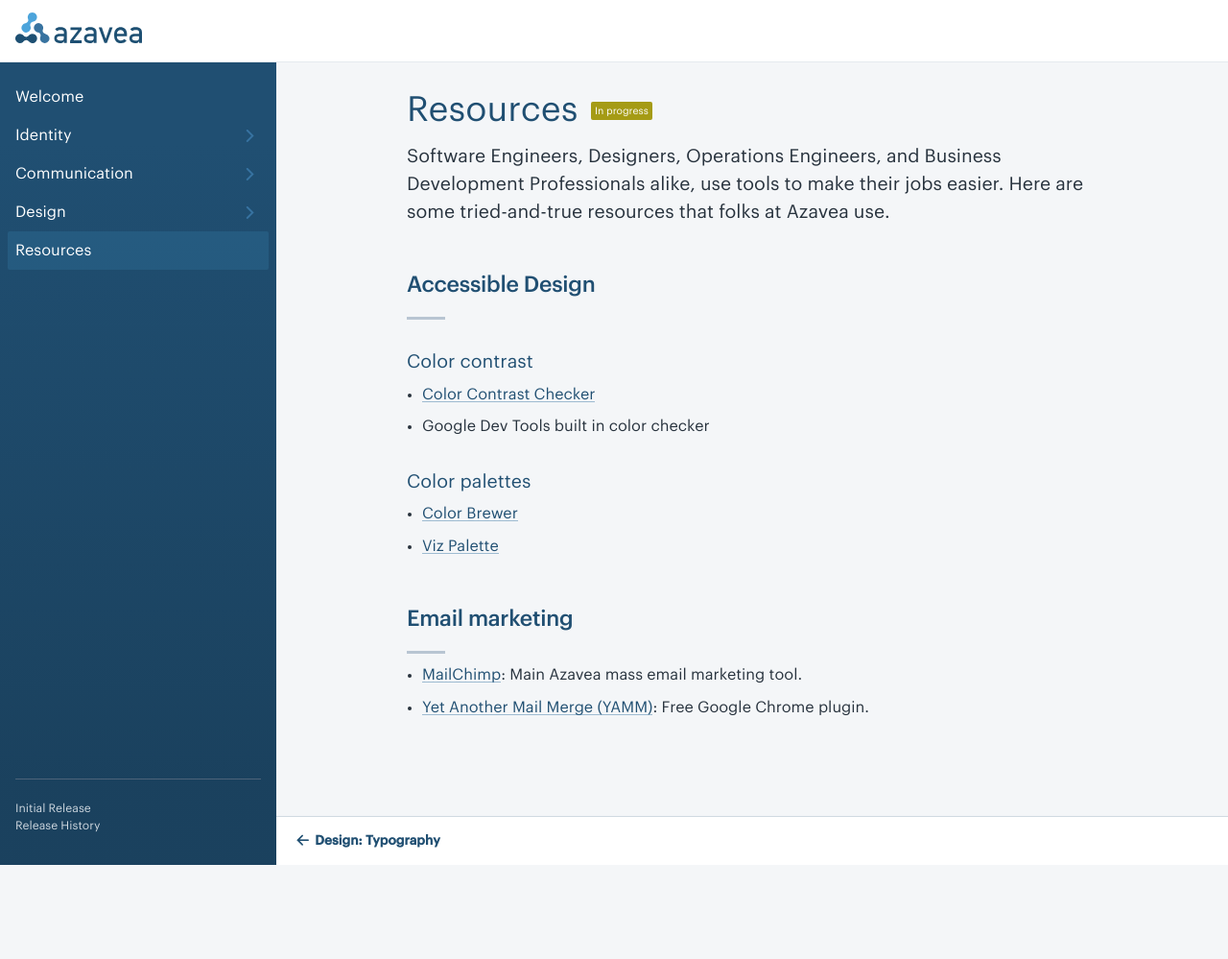
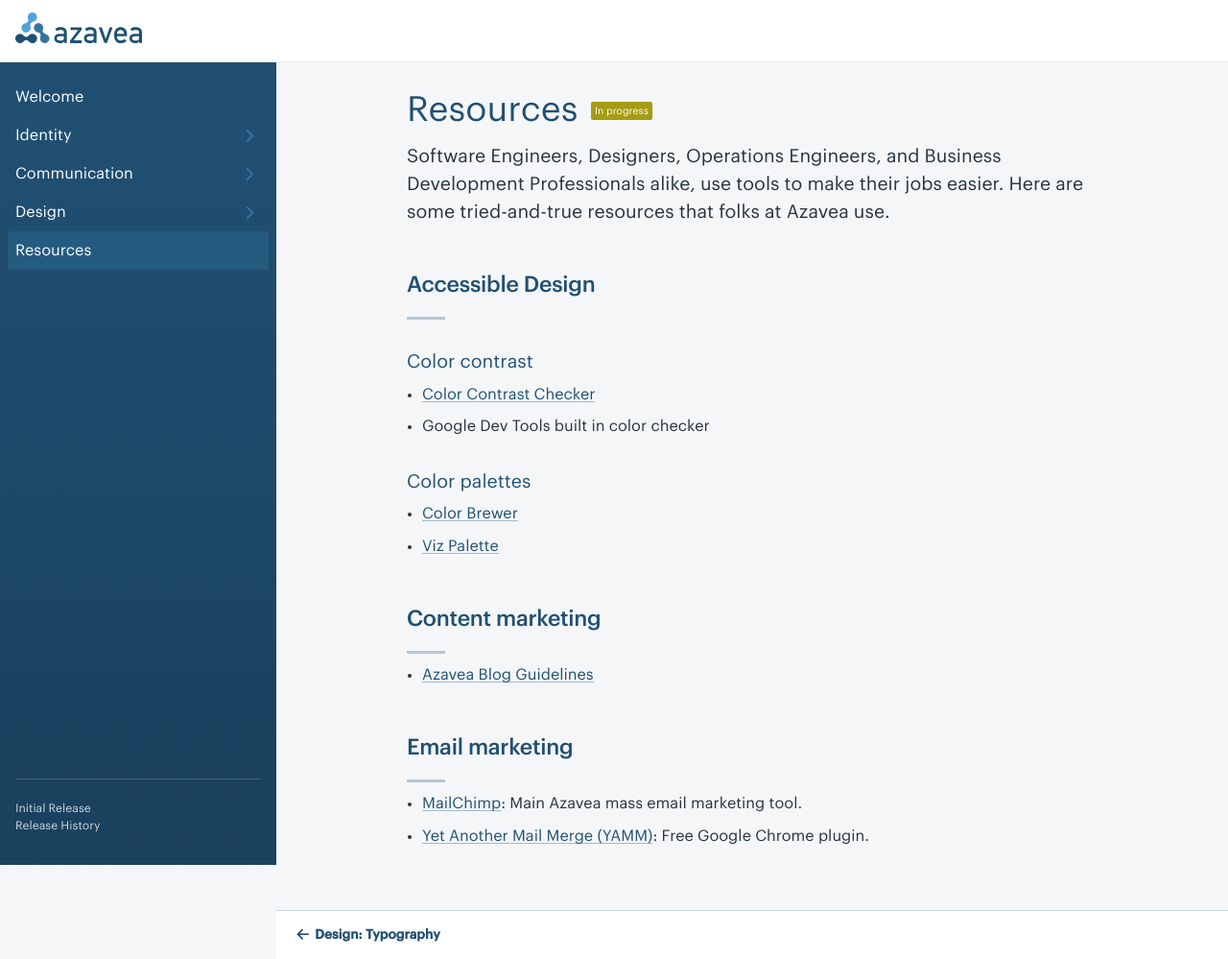
Before and after one commit to azavea/azavea-branding-guide, a Jekyll site: the page built from resources.md, in a window 1280 px wide. Shown: the whole page at 96% size. Built offline with Jekyll 4.4.1, drawn with Linux system fonts in a browser that asks for light colours; some web fonts are replaced; before the commit the page ends 901 px from its top, so only the background shows below that.

Commit message:
Add blog guidelines to Resources page

```diff
--- a/resources.md
+++ b/resources.md
@@ -19,6 +19,10 @@
 - [Color Brewer](http://colorbrewer2.org/)
 - [Viz Palette](http://projects.susielu.com/viz-palette)
 
+## Content marketing
+
+- [Azavea Blog Guidelines](https://github.com/azavea/azavea-blog)
+
 ## Email marketing
 
 - [MailChimp](https://mailchimp.com/): Main Azavea mass email marketing tool.
```
